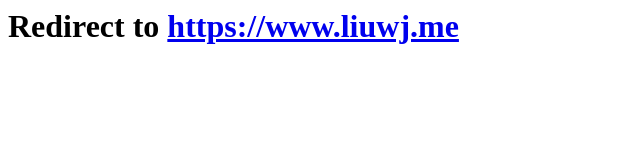
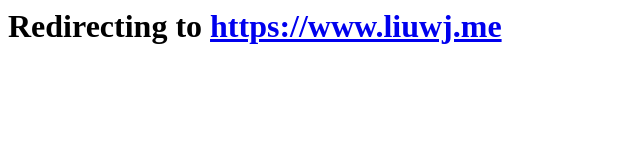
Before and after one commit to JustFakeAccount/JustFakeAccount.github.io, a plain HTML site: page index.html in a window 1280 px wide. Shown: the whole page, without its empty margins (0-640 px from the left). Drawn offline with Linux system fonts and the light colour scheme.

Commit message:
Update index.html

```diff
--- a/index.html
+++ b/index.html
@@ -5,6 +5,6 @@
   </head>
 
   <body>
-    <h1>Redirect to <a href="https://www.liuwj.me">https://www.liuwj.me</a></h1>
+    <h1>Redirecting to <a href="https://www.liuwj.me">https://www.liuwj.me</a></h1>
   </body>
 </html>
```
